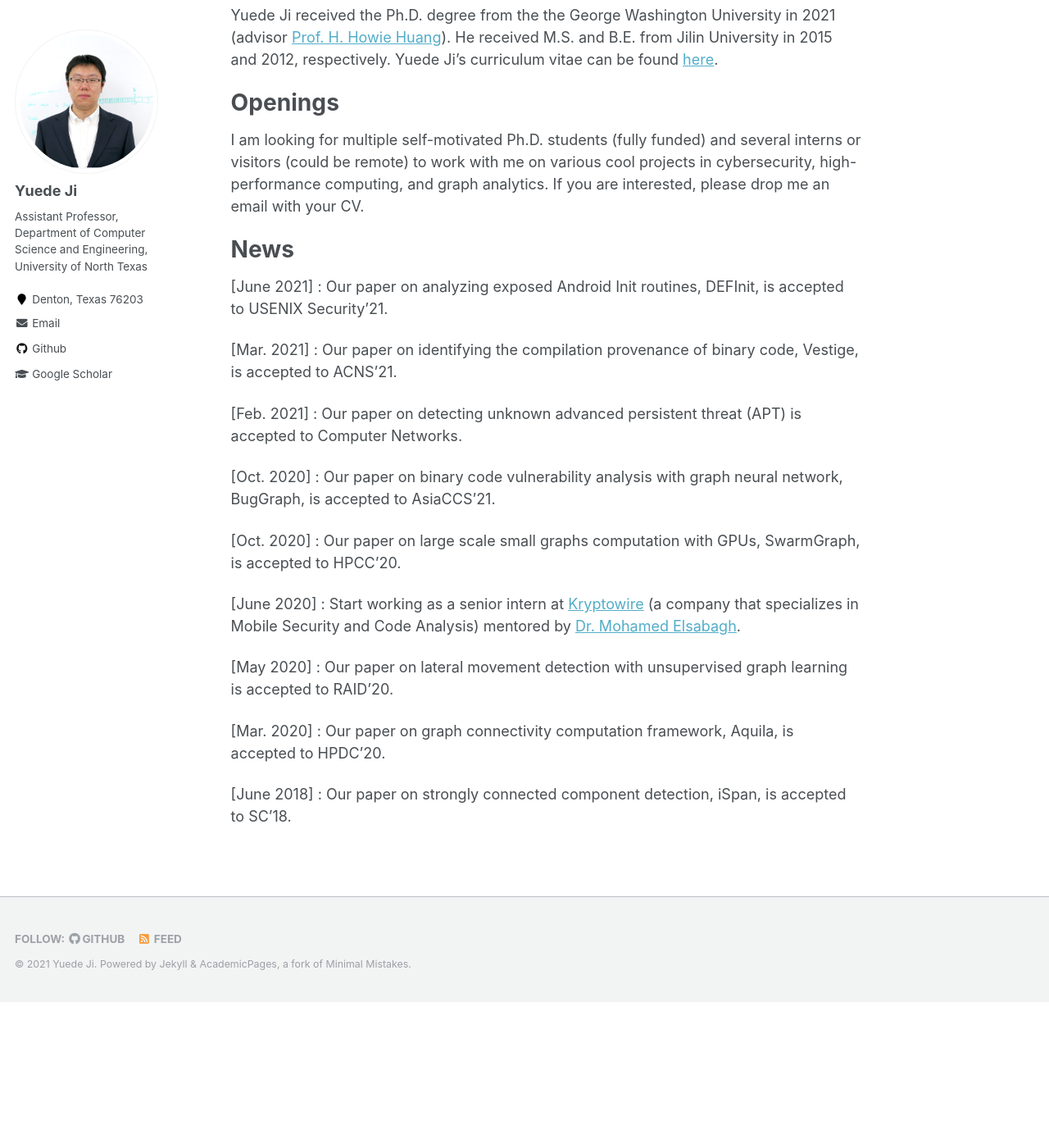
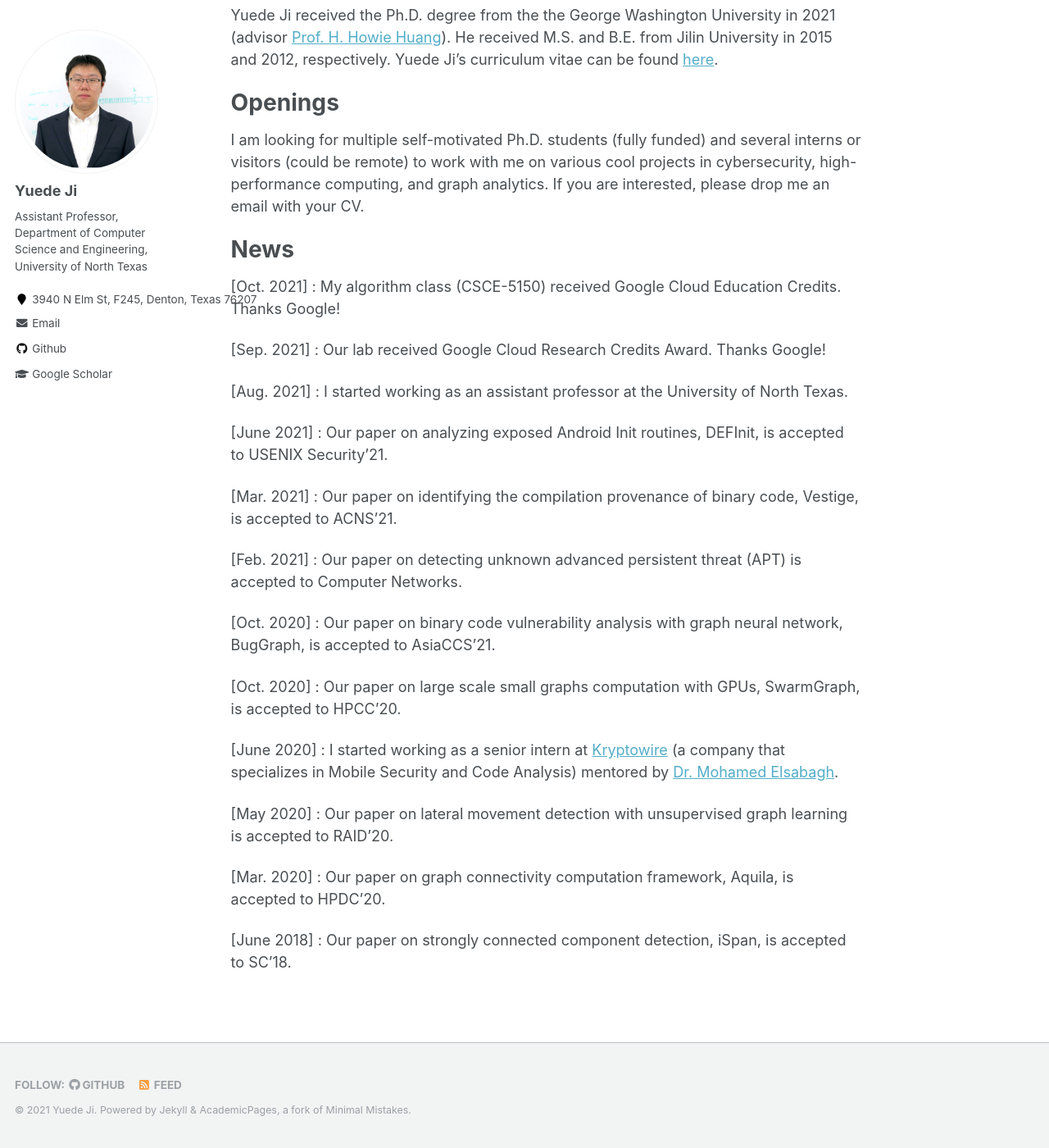
Before and after one commit to yuede/yuede.github.io, a Jekyll site: the page built from _pages/about.md, in a window 1280 px wide and 1400 px high, scrolled down 449 px. Shown: the whole window at 82% size. Built offline with Jekyll 4.4.1, drawn with Linux system fonts in a browser that asks for light colours; before the commit the page ends 1671 px from its top, so only the background shows below that.

Commit message:
update homepage

```diff
--- a/_config.yml
+++ b/_config.yml
@@ -83,7 +83,7 @@ author:
   name             : "Yuede Ji"
   avatar           : "profile_formal.png"
   bio              : "Assistant Professor,\n Department of Computer Science and Engineering,\n University of North Texas"
-  location         : "Denton, Texas 76203"
+  location         : "3940 N Elm St, F245, Denton, Texas 76207"
   employer         :
   pubmed           :
   googlescholar    : "https://scholar.google.com/citations?user=1-GjVYgAAAAJ&hl=en&oi=ao"
@@ -115,6 +115,7 @@ author:
   xing             :
   youtube          :
   wikipedia        :
+  phone            : (940) 565-2385
 
 # Reading Files
 include:
--- a/_pages/about.md
+++ b/_pages/about.md
@@ -19,6 +19,11 @@ I am looking for multiple self-motivated Ph.D. students (fully funded) and sever
 
 News
 ======
+[Oct. 2021] : My algorithm class (CSCE-5150) received Google Cloud Education Credits. Thanks Google!
+
+[Sep. 2021] : Our lab received Google Cloud Research Credits Award. Thanks Google!
+
+[Aug. 2021] : I started working as an assistant professor at the University of North Texas.
 
 [June 2021] : Our paper on analyzing exposed Android Init routines, DEFInit, is accepted to USENIX Security'21.
 
@@ -30,7 +35,7 @@ News
 
 [Oct. 2020] : Our paper on large scale small graphs computation with GPUs, SwarmGraph, is accepted to HPCC'20.
 
-[June 2020] : Start working as a senior intern at [Kryptowire](https://www.kryptowire.com/) (a company that specializes in Mobile Security and Code Analysis) mentored by [Dr. Mohamed Elsabagh](https://scholar.google.com/citations?user=HKp90HUAAAAJ&hl=en).
+[June 2020] : I started working as a senior intern at [Kryptowire](https://www.kryptowire.com/) (a company that specializes in Mobile Security and Code Analysis) mentored by [Dr. Mohamed Elsabagh](https://scholar.google.com/citations?user=HKp90HUAAAAJ&hl=en).
 
 [May 2020] : Our paper on lateral movement detection with unsupervised graph learning is accepted to RAID'20.
 
```
Also changed, not shown: github_token.txt (added, +7 -0 lines), 1 other file.
